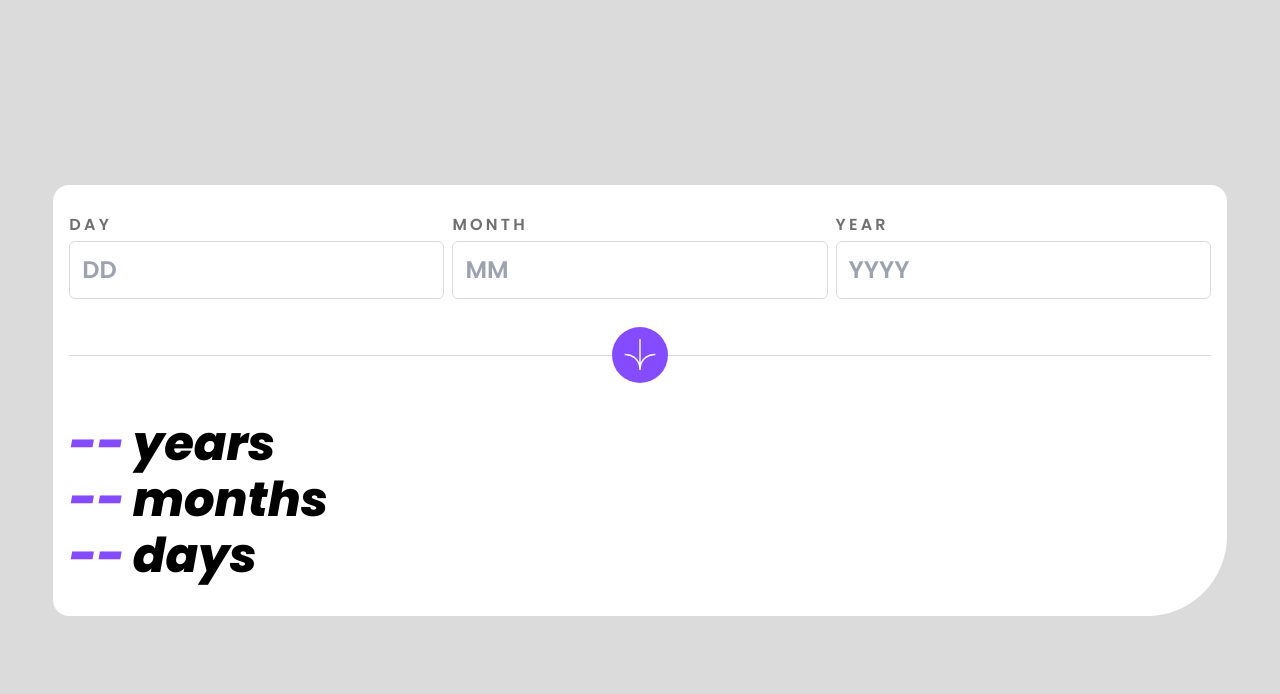
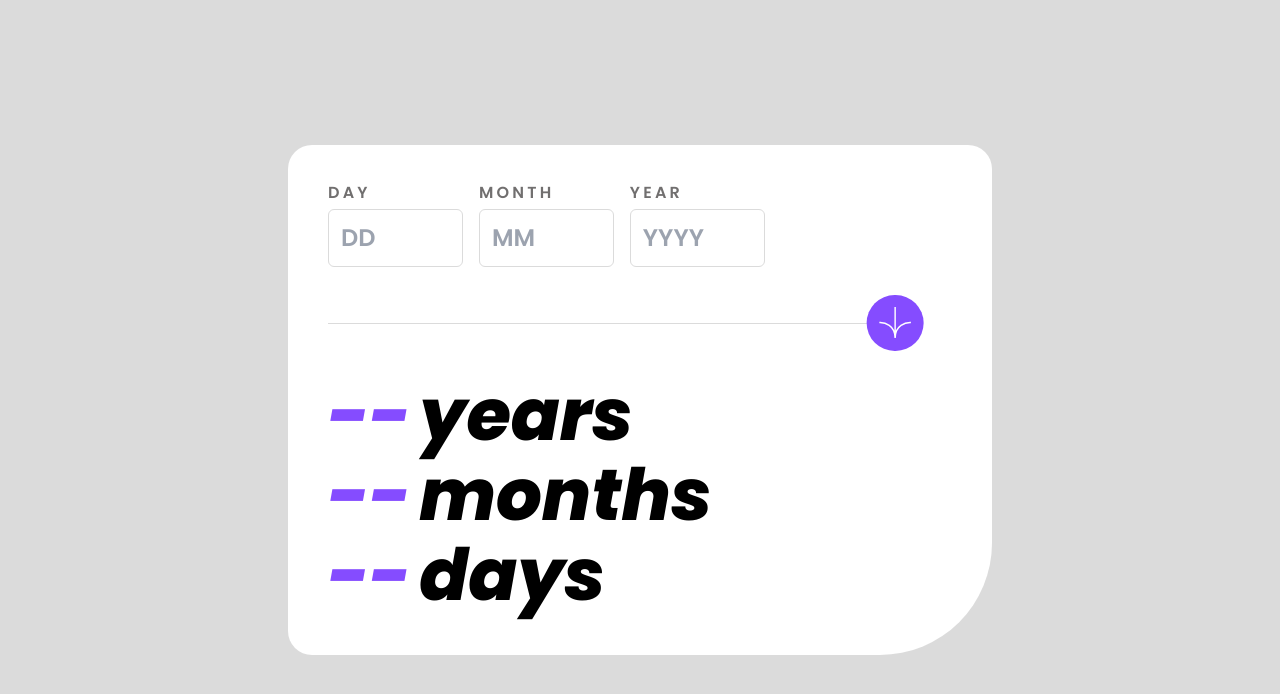
Before and after one commit to pxycknomdictator/Age-Calculator, a React (Vite) app: page / in a window 1280 px wide. Shown: the top 694 px of the page. Built offline with nearby package versions, Linux system fonts and the light colour scheme.

Commit message:
responsive UI Completed

```diff
--- a/src/components/Calculator.jsx
+++ b/src/components/Calculator.jsx
@@ -6,8 +6,8 @@ import Displaydob from "./Displaydob";
 const Calculator = () => {
   return (
     <main className="w-screen h-screen bg-lightgrey grid place-items-center">
-      <section className="bg-white w-11/12 px-4 py-7 rounded-tl-2xl rounded-tr-2xl rounded-bl-2xl  rounded-br-[5rem]">
-        <div className="w-full grid grid-cols-3 gap-2">
+      <section className="bg-white w-11/12 px-4 py-7 rounded-tl-2xl rounded-tr-2xl rounded-bl-2xl rounded-br-[5rem] sm:w-[500px] sm:px-8 sm:py-9 md:w-[600px] md:px-10 lg:w-[55%] lg:rounded-br-[7rem] lg:rounded-tr-3xl lg:rounded-tl-3xl lg:rounded-bl-3xl">
+        <div className="w-full grid grid-cols-3 gap-2 sm:gap-4 md:w-[70%]">
           <InputFields placeHolder="DD" date="DAY" />
           <InputFields placeHolder="MM" date="MONTH" />
           <InputFields placeHolder="YYYY" date="YEAR" />
--- a/src/components/Displaydob.jsx
+++ b/src/components/Displaydob.jsx
@@ -3,8 +3,12 @@ import React from "react";
 const Displaydob = ({ date }) => {
   return (
     <div className="flex items-center gap-2 mb-2">
-      <span className="text-5xl font-extrabold italic text-purple">--</span>
-      <h1 className="text-5xl font-extrabold italic">{date}</h1>
+      <span className="text-5xl font-extrabold italic text-purple sm:text-[3.4rem] md:text-[3.5rem] lg:text-7xl">
+        --
+      </span>
+      <h1 className="text-5xl font-extrabold italic sm:text-[3.4rem] md:text-[3.5rem] lg:text-7xl">
+        {date}
+      </h1>
     </div>
   );
 };
--- a/src/components/InputFields.jsx
+++ b/src/components/InputFields.jsx
@@ -2,18 +2,18 @@ import React from "react";
 
 const InputFields = ({ date, placeHolder }) => {
   return (
-    <form>
+    <div>
       <span className="tracking-[.2rem] font-semibold text-smokeygrey">
         {date}
       </span>
       <div className="mt-1">
         <input
-          className="text-2xl py-3 pl-3 outline-none rounded-md font-extrabold placeholder:font-semibold border border-lightgrey w-full"
+          className="cursor-pointer transition-all delay-150 focus:border focus:border-purple text-2xl py-3 pl-3 outline-none rounded-md font-extrabold placeholder:font-semibold border border-lightgrey w-full"
           type="text"
           placeholder={placeHolder}
         />
       </div>
-    </form>
+    </div>
   );
 };
 
--- a/src/components/SubmidButton.jsx
+++ b/src/components/SubmidButton.jsx
@@ -3,9 +3,9 @@ import arrow from "/images/icon-arrow.svg";
 
 const SubmidButton = () => {
   return (
-    <div className="flex items-center relative mt-14 mb-16">
+    <div className="relative mt-14 mb-16 md:static md:mt-14 md:mb-0 md:flex">
       <div className="bg-lightgrey h-[1px] w-full"></div>
-      <div className="bg-purple rounded-full w-14 h-14 p-3 absolute top-1/2 left-1/2 -translate-x-1/2 -translate-y-1/2">
+      <div className="bg-purple rounded-full w-14 h-14 p-3 cursor-pointer hover:bg-black transition-all duration-300 absolute top-1/2 left-1/2 -translate-x-1/2 -translate-y-1/2 md:static md:w-[60px]">
         <img className="w-full" src={arrow} alt="submitArrow" />
       </div>
     </div>
```
